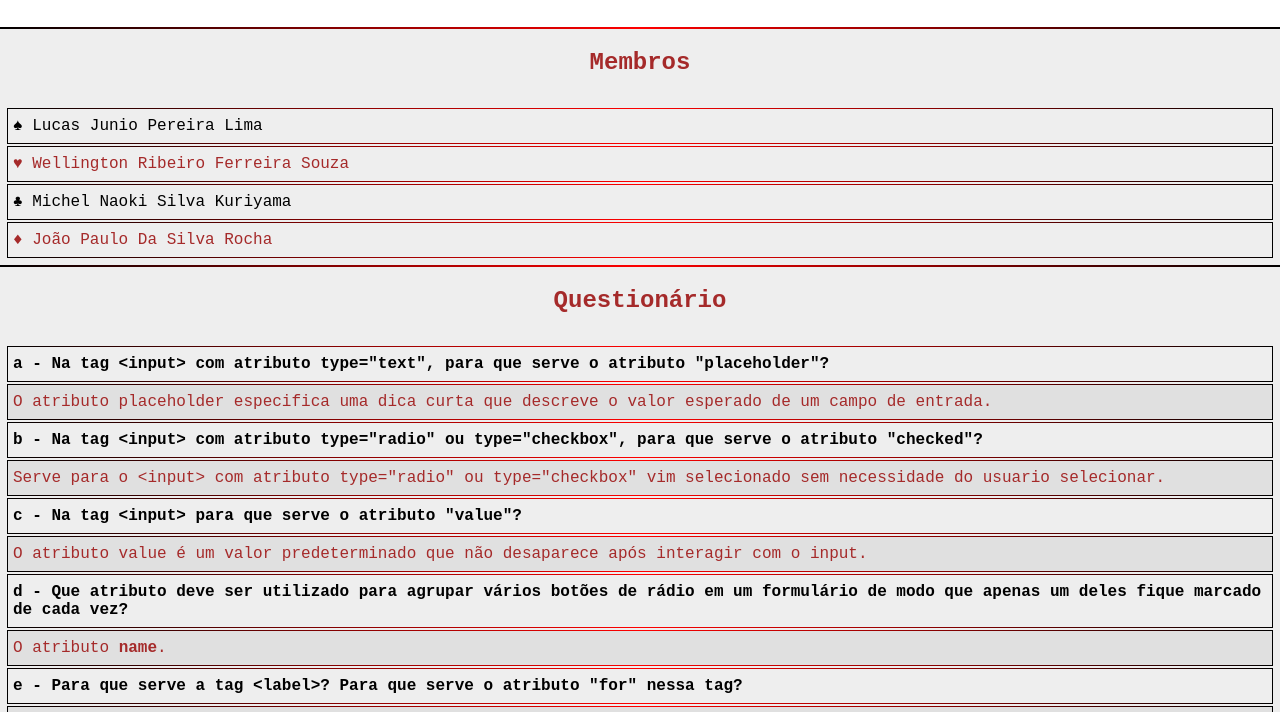
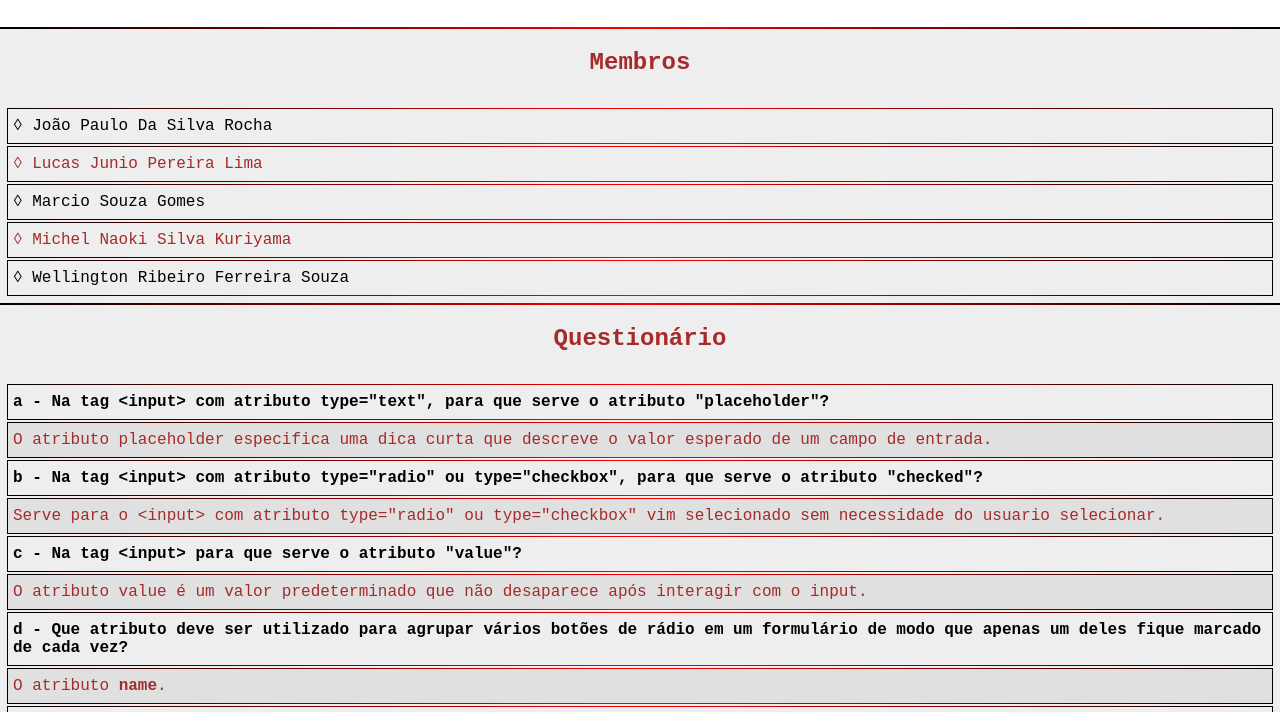
Before and after one commit to adsMichel/formularioPadroesWeb, a plain HTML site: page index.html in a window 1280 px wide. Shown: the part 60-772 px from the top of the page. Drawn offline with Linux system fonts and the light colour scheme.

Commit message:
add new member

```diff
--- a/index.html
+++ b/index.html
@@ -15,16 +15,19 @@
         <table class="table-members">
             <tbody>
                 <tr>
-                    <td>&#9824;&#160;Lucas Junio Pereira Lima</td>
+                    <td>&#9674;&#160;João Paulo Da Silva Rocha</td>
                 </tr>
                 <tr>
-                    <td>&#9829;&#160;Wellington Ribeiro Ferreira Souza</td>
+                    <td>&#9674;&#160;Lucas Junio Pereira Lima</td>
                 </tr>
                 <tr>
-                    <td>&#9827;&#160;Michel Naoki Silva Kuriyama</td>
+                    <td>&#9674;&#160;Marcio Souza Gomes</td>
                 </tr>
                 <tr>
-                    <td>&#9830;&#160;João Paulo Da Silva Rocha</td>
+                    <td>&#9674;&#160;Michel Naoki Silva Kuriyama</td>
+                </tr>
+                <tr>
+                    <td>&#9674;&#160;Wellington Ribeiro Ferreira Souza</td>
                 </tr>
             </tbody>
         </table>
```
